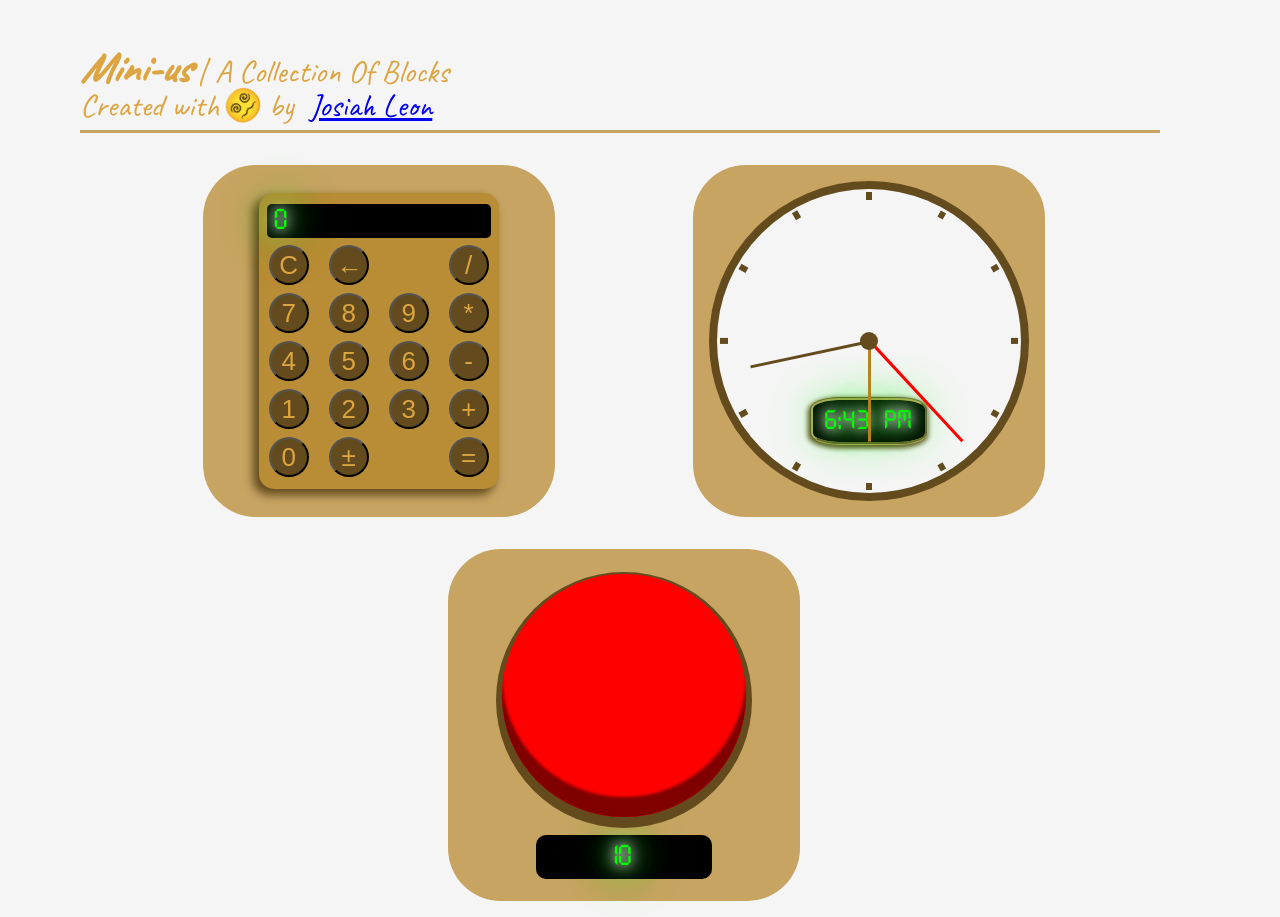
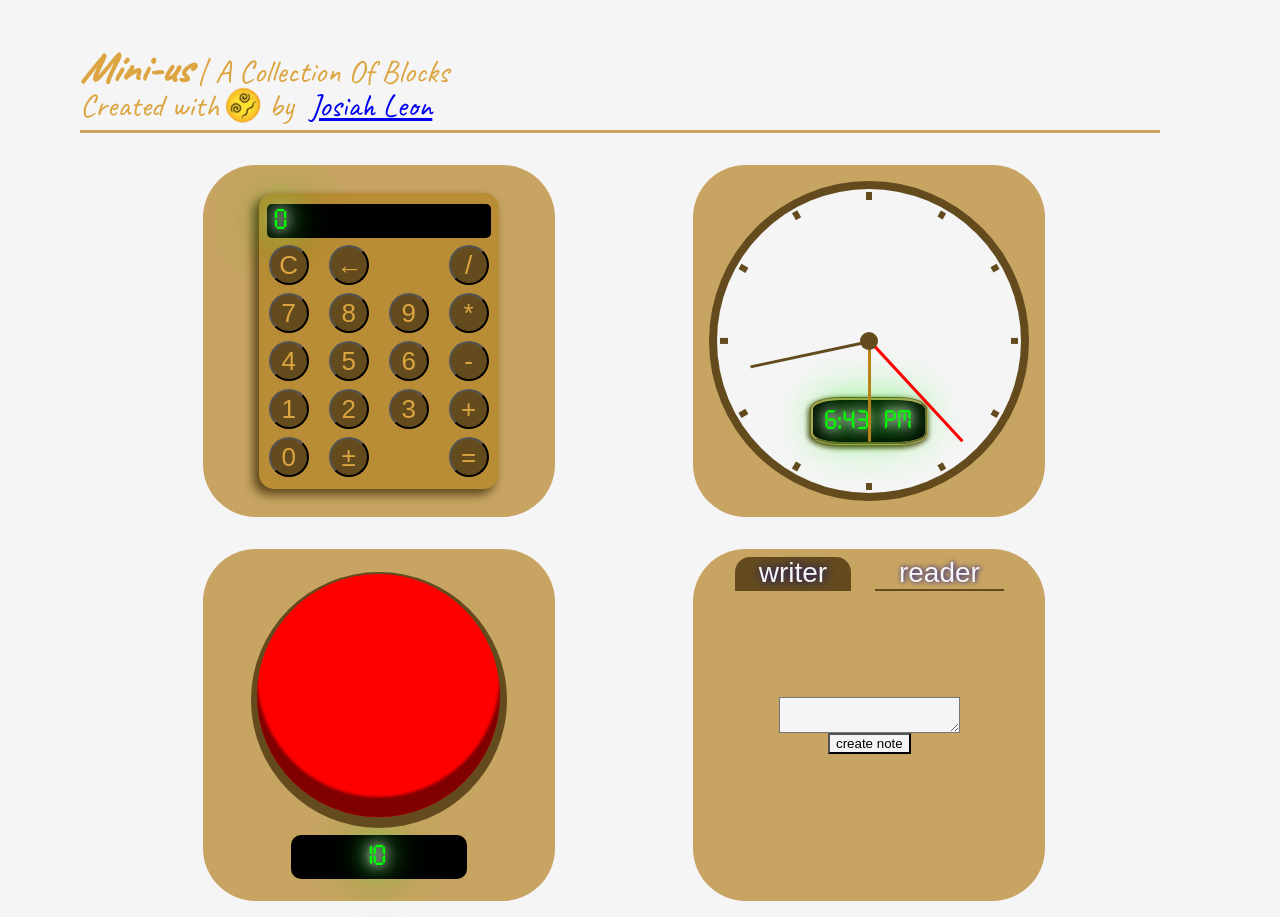
Before and after one commit to ROTBOW/mini-us, a React (Create React App) app: page / in a window 1280 px wide. Built offline with nearby package versions, Linux system fonts and the light colour scheme.

Commit message:
started notes block

```diff
--- a/src/App.jsx
+++ b/src/App.jsx
@@ -5,6 +5,7 @@ import Header from './blocks/header/header';
 import Calculator from './blocks/calculator/calculator';
 import Clock from './blocks/clock/clock';
 import RedButton from './blocks/redButton/redButton';
+import Notes from './blocks/notes/notes';
 
 const App = () => {
 
@@ -15,6 +16,7 @@ const App = () => {
         <Calculator/>
         <Clock/>
         <RedButton/>
+        <Notes/>
       </div>
     </div>
   )
--- /dev/null
+++ b/src/blocks/notes/notes.jsx
@@ -0,0 +1,36 @@
+import React, {useState} from "react";
+import './notes.scss';
+
+
+
+const Notes = () => {
+    const [mode, setMode] = useState('writer');
+
+    const handleModeChange = (e) => {
+        e.stopPropagation()
+        setMode(e.target.value)
+    };
+
+    const writer = (
+        <>
+        <textarea></textarea>
+        <button>create note</button>
+        </>
+    );
+
+    const reader = (
+        <div>this is the reader</div>
+    );
+
+    return (
+        <div className="notes-block">
+            <div className="notes-header-buttons">
+                <button onClick={handleModeChange} value="writer" className={mode === 'writer' ? 'notes-active' : ''}>writer</button>
+                <button onClick={handleModeChange} value="reader" className={mode === 'reader' ? 'notes-active' : ''}>reader</button>
+            </div>
+            {mode === 'writer' ? writer : reader}
+        </div>
+    );
+};
+
+export default Notes;
--- /dev/null
+++ b/src/blocks/notes/notes.scss
@@ -0,0 +1,43 @@
+@import '../../styles/mixins.scss';
+@import '../../styles/variables.scss';
+
+.notes-block {
+    @include default-block;
+    flex-direction: column;
+    position: relative;
+
+    .notes-header-buttons {
+        background-color: $second-color;
+
+        position: absolute;
+        top: 0.5rem;
+        width: 90%;
+
+        display: flex;
+        justify-content: space-evenly;
+
+        border-radius: 15% 15% 0 0;
+
+        button {
+            background-color: $second-color;
+            color: whitesmoke;
+
+            border: none;
+            border-bottom: 2px $second-color-dark solid;
+            border-radius: 15px 15px 0 0;
+            padding: 0 1.5rem 0 1.5rem;
+
+            font-size: 28px;
+            text-shadow: darkblue 1px 0 5px;
+
+            cursor: pointer;
+            transition: all 500ms;
+
+            &.notes-active {
+                background-color: $second-color-dark;
+                text-shadow: darkblue 1px 0 10px;
+            }
+        }
+    }
+
+}
```
Also changed, not shown: 1 other file (tests, documents, lock files or other folders).
